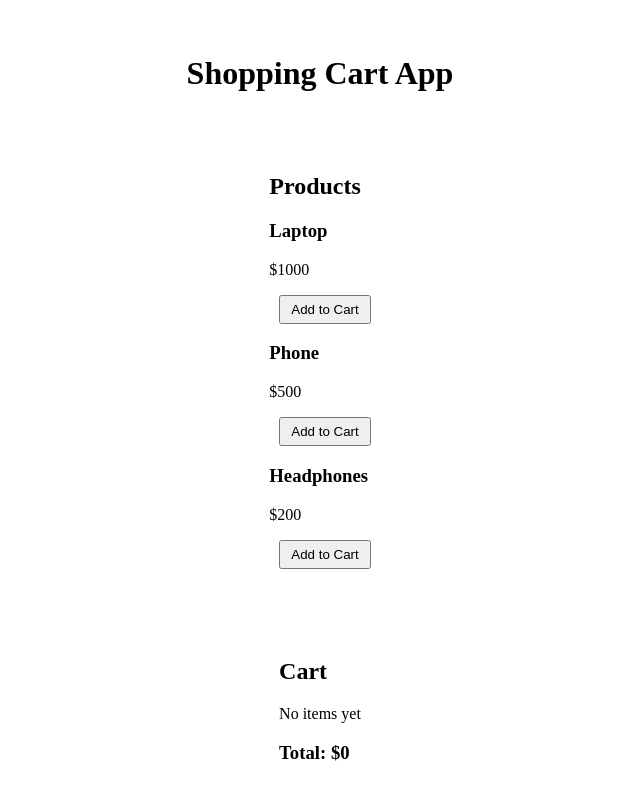
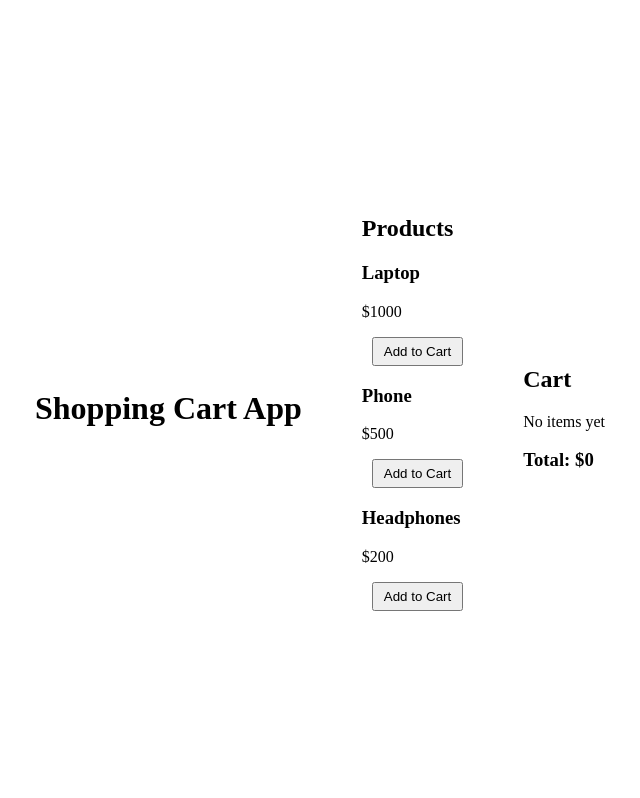
Before and after one commit to friscocode99/shopping-cart-app, a React (Vite) app: page / in a window 1280 px wide. Shown: the top 798 px of the page, without its empty margins (320-960 px from the left). Built offline with nearby package versions, Linux system fonts and the light colour scheme.

Commit message:
Fifth Commit

```diff
--- a/src/App.css
+++ b/src/App.css
@@ -1,11 +1,12 @@
 .app {
-  height: 100vh;
+  min-height: 100vh;
   display: flex;
-  flex-direction: column;   /* stack vertically */
-  justify-content: center;
-  align-items: center;
-  gap: 40px;                /* THIS creates space */
+  flex-direction: row;     /* horizontal */
+  justify-content: center; /* center horizontally */
+  align-items: center;     /* center vertically */
+  gap: 60px;               /* space between items */
 }
+
 
 
 
```
Also changed, not shown: 1 other file (tests, documents, lock files or other folders).
